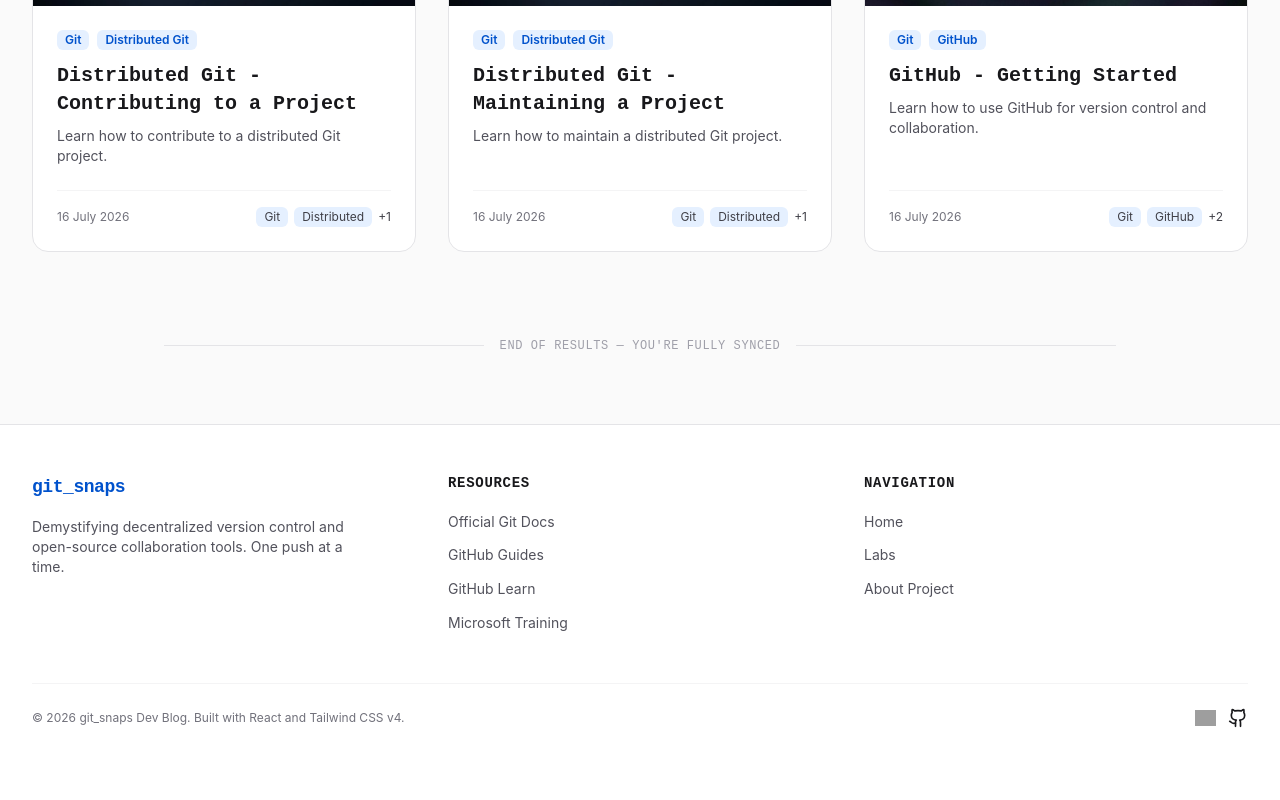
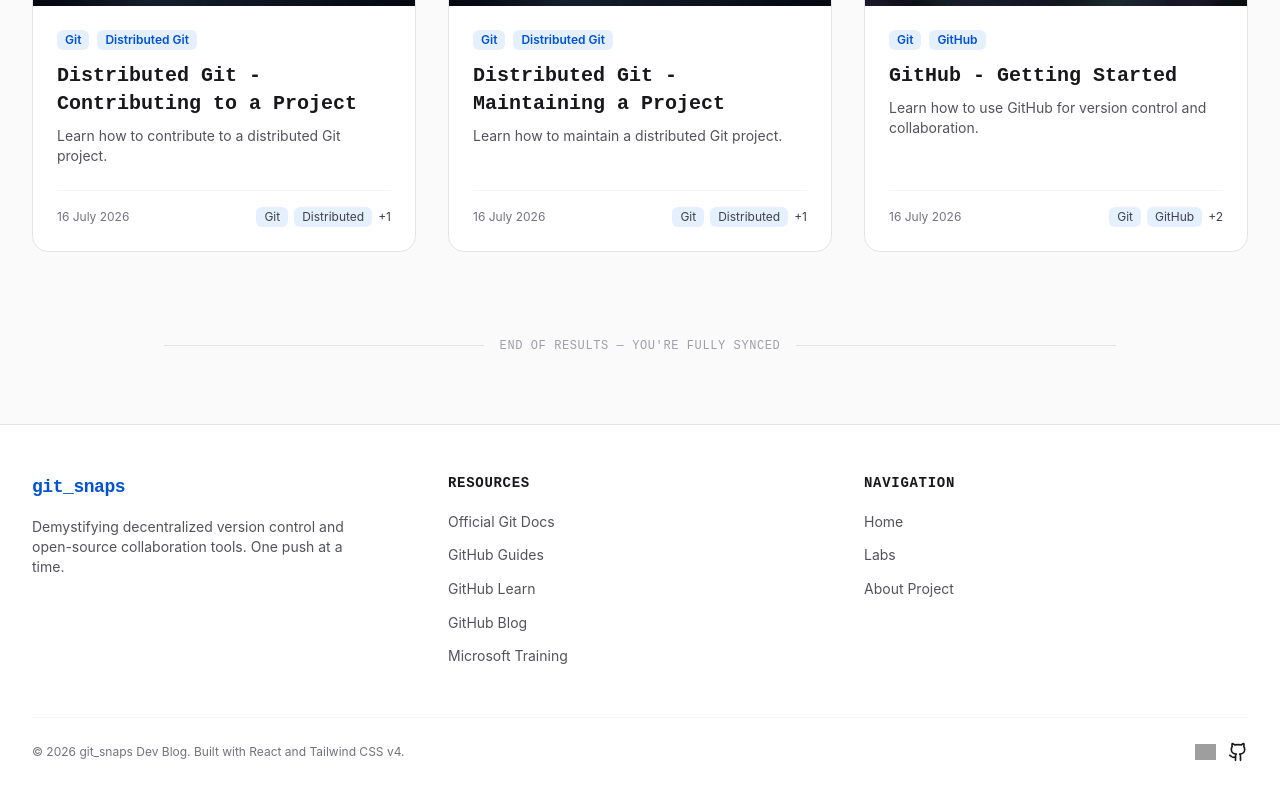
Before and after one commit to rahafebx/git-snaps, a React (Vite) app: page / in a window 1280 px wide. Shown: the part 3204-4004 px from the top of the page. Before the commit the page ends 3980 px from the top, so only its background shows below. Built offline with nearby package versions, Linux system fonts and the light colour scheme; grey boxes are pictures that could not be loaded.

Commit message:
Fix GitHub references in Footer and update Lab badge display in PostHeader

```diff
--- a/src/components/Footer.jsx
+++ b/src/components/Footer.jsx
@@ -35,7 +35,7 @@ export const Footer = () => {
                       Official Git Docs
                     </a>
                   </li>
-                  {/* Github guides */}
+                  {/* GitHub guides */}
                   <li>
                     <a
                       href="https://docs.github.com"
@@ -46,7 +46,7 @@ export const Footer = () => {
                       GitHub Guides
                     </a>
                   </li>
-                  {/* Github learn */}
+                  {/* GitHub Learn */}
                   <li>
                     <a
                       href="https://learn.github.com"
@@ -57,6 +57,18 @@ export const Footer = () => {
                       GitHub Learn
                     </a>
                   </li>
+                  {/* GitHub Blog */}
+                  <li>
+                    <a
+                      href="https://github.blog/"
+                      target="_blank"
+                      rel="noreferrer"
+                      className="text-sm text-zinc-600 hover:text-primary-600 dark:text-zinc-400 dark:hover:text-primary-400"
+                    >
+                      GitHub Blog
+                    </a>
+                  </li>
+                  {/* Microsoft Training */}
                   <li>
                     <a
                       href="https://learn.microsoft.com/en-us/training/browse/"
--- a/src/components/PostHeader.jsx
+++ b/src/components/PostHeader.jsx
@@ -2,17 +2,15 @@ import { TestTubeDiagonal } from "lucide-react";
 const PostHeader = ({ title, date, tags, isLab = false }) => {
   return (
     <header className="mb-8">
-      {isLab && (
-        <div className="inline-flex items-center gap-2 mb-3">
-          <span className="inline-block px-3 py-1 text-sm font-semibold text-blue-700 dark:text-blue-300 bg-blue-100 dark:bg-blue-900/30 rounded-full">
-            <TestTubeDiagonal className="inline-block w-4 h-4 mr-1" /> Lab
-          </span>
-        </div>
-      )}
       <span className="heading text-3xl md:text-4xl lg:text-5xl font-bold text-gray-900 dark:text-white">
         {title}
       </span>
       <div className="mt-4 flex flex-wrap items-center gap-4 text-sm text-gray-500 dark:text-gray-400">
+        {isLab && (
+          <span className="inline-block whitespace-nowrap px-3 py-1 text-sm font-semibold text-blue-700 dark:text-blue-300 bg-blue-100 dark:bg-blue-900/30 rounded-full">
+            <TestTubeDiagonal className="inline-block w-4 h-4 mr-1" /> Lab
+          </span>
+        )}
         <time dateTime={date}>{date}</time>
         <span>•</span>
         <div className="flex flex-wrap gap-2">
```
